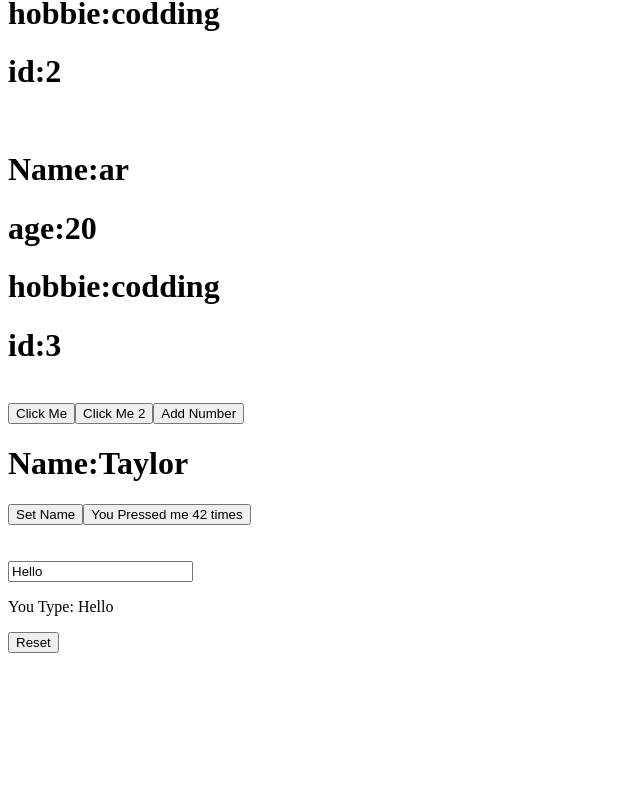
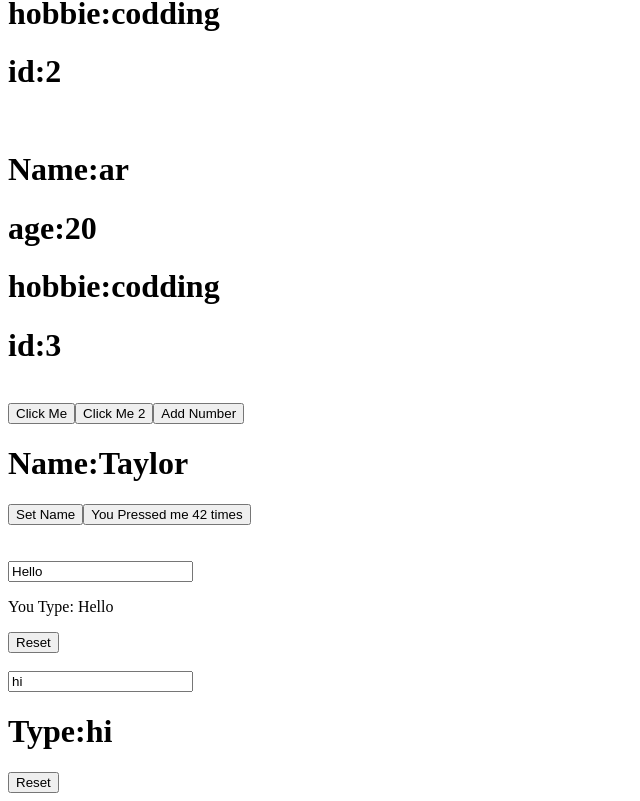
Before and after one commit to asik247/third-react, a React (Vite) app: page / in a window 1280 px wide. Shown: the part 475-1276 px from the top of the page, without its empty margins (0-640 px from the left). Before the commit the page ends 1136 px from the top, so only its background shows below. Built offline with nearby package versions, Linux system fonts and the light colour scheme.

Commit message:
another commit

```diff
--- a/src/App.jsx
+++ b/src/App.jsx
@@ -2,6 +2,7 @@ import React from 'react';
 import Friends from './Components/Friends';
 import Count from './Components/Count';
 import Input from './Components/Input';
+import Input2 from './Components/Input2';
 const App = () => {
   const myFriends = [
     {id:1,name:'ar',age:20,hobbie:'codding'},
@@ -29,6 +30,8 @@ const App = () => {
       <br />
       <Count></Count><br /><br />
       <Input></Input>
+      <br />
+      <Input2></Input2>
     </div>
   );
 };
--- /dev/null
+++ b/src/Components/Input2.jsx
@@ -0,0 +1,17 @@
+import React, { useState } from 'react';
+
+const Input2 = () => {
+    const [text,setText] = useState('hi')
+    const handleChange = (e) =>{
+        setText(e.target.value);
+    }
+    return (
+        <div>
+            <input onChange={handleChange} value={text} type="text" name="" id="" />
+            <h1>Type:{text}</h1>
+            <button onClick={()=>{setText('hi')}}>Reset</button>
+        </div>
+    );
+};
+
+export default Input2;
```
